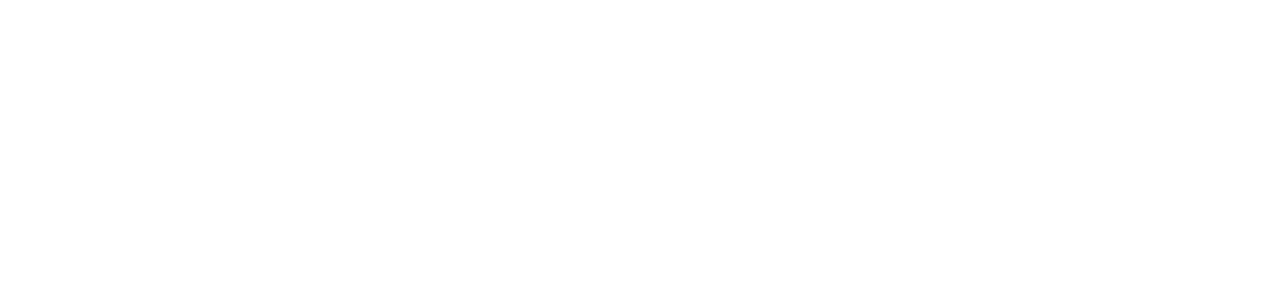
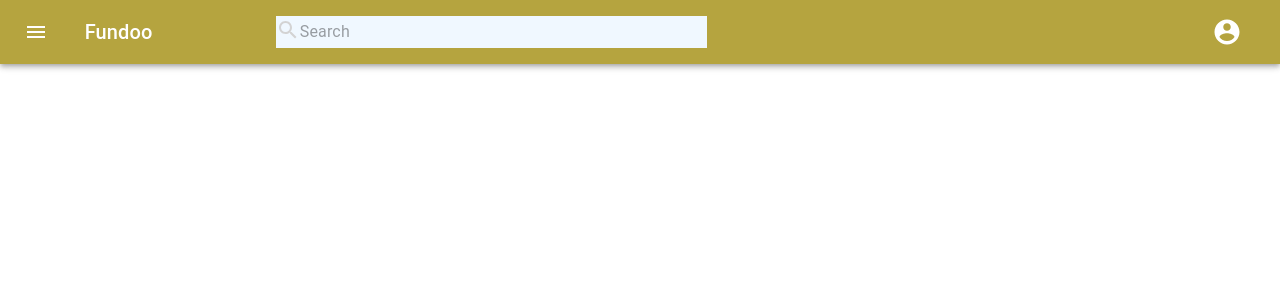
Before and after one commit to Kumarshanbhag/Fundoo-React, a React (Create React App) app: page /dashboard in a window 1280 px wide. Shown: the top 300 px of the page. Built offline with nearby package versions, Linux system fonts and the light colour scheme.

Commit message:
ADDED : Header Component in Dashboard

```diff
--- a/src/App.js
+++ b/src/App.js
@@ -4,7 +4,7 @@
 import SignIn from './Pages/SignIn';
 import ForgotPassword from './Pages/ForgotPassword';
 import SignUp from './Pages/SignUp';
-import Profile from './Pages/Profile';
+import Dashboard from './Pages/Dashboard';
 
 class App extends Component {
   render() {
@@ -15,7 +15,7 @@
            <Route path='/' component={SignIn} exact={true}></Route>
            <Route path='/forgotpassword' component={ForgotPassword}></Route>
            <Route path='/signup' component={SignUp}></Route>
-           <Route path="/profile" component={Profile}/>
+           <Route path="/dashboard" component={Dashboard}/>
          </Switch>
       </BrowserRouter>
       </div>
--- /dev/null
+++ b/src/Components/Header.jsx
@@ -0,0 +1,60 @@
+import React from 'react'
+import { AppBar,
+    InputBase,
+    Typography,
+    Toolbar,
+    IconButton }
+  from "@material-ui/core";
+
+  import { Search,
+    AccountCircle,
+    Menu }
+  from "@material-ui/icons";
+
+  import '../scss/header.scss';
+
+
+class Header extends React.Component {
+    render() {
+        return (
+            <React.Fragment>
+                <AppBar position="static" style={{ background: '#b5a43f' }}>
+                    <Toolbar>
+                        <IconButton
+                        edge="start"
+                        className="menuButton"
+                        color="inherit"
+                        aria-label="open drawer"
+                        >
+                            <Menu />
+                        </IconButton>
+
+                        <Typography className="title" variant="h6" noWrap>
+                            Fundoo
+                        </Typography>
+
+                         <div className="search">
+                            <div className="searchIcon">
+                                <Search/>
+                            </div>
+                            <InputBase placeholder="Search" className="searchInput" />
+                        </div>
+
+                        <div className="profile">
+                            <IconButton
+                            edge="end"
+                            aria-label="account of current user"
+                            aria-haspopup="true"
+                            color="inherit"
+                            >
+                                <AccountCircle style={{ fontSize: 30 }} />
+                            </IconButton>
+                        </div>
+                    </Toolbar>
+                </AppBar>
+            </React.Fragment>
+        )
+    }
+}
+
+export default Header;
--- /dev/null
+++ b/src/Pages/Dashboard.jsx
@@ -0,0 +1,21 @@
+import React, { Component } from 'react'
+import Header from '../Components/Header'
+
+class Dashboard extends Component {
+  constructor(props) {
+    super(props);
+    this.state = {
+      userData: null,
+    };
+    this.state.userData = this.props.history.location.state;
+  }
+
+  render() {
+    console.log('Profile',this.state.userData);
+    return (
+      <Header />
+    )
+  };
+}
+
+export default Dashboard;
--- a/src/Pages/Profile.jsx
+++ /dev/null
@@ -1,13 +0,0 @@
-import React, { Component } from 'react'
-
-class Profile extends Component {
-    render() {
-        return (
-            <div>
-
-            </div>
-        )
-    }
-}
-
-export default Profile;
--- a/src/Pages/SignIn.jsx
+++ b/src/Pages/SignIn.jsx
@@ -66,10 +66,15 @@
                 console.log("Response", res);
                 this.setState({ message: "Login Done" });
                 this.setState({ open: true });
-                console.log(data);
+                let userData = {
+                    name: res.data.firstName,
+                    lastName: res.data.lastName,
+                    email: res.data.email,
+                };
+                console.log("Response",userData);
                 this.props.history.push({
-                    pathname: "/profile",
-                    state: { data },
+                    pathname: "/dashboard",
+                    state: { userData },
                 });
             } else {
                 this.setState({ message: "Login Failed" });
--- /dev/null
+++ b/src/scss/header.scss
@@ -0,0 +1,27 @@
+.menuButton{
+    margin-left: 2%;
+}
+
+.title{
+    margin-left: 2% !important;
+}
+
+.search{
+    display: flex;
+    align-items: center;
+    flex-direction: row;
+    background-color: aliceblue;
+    position: relative;
+    margin-left: 10%;
+    width: 35%;
+}
+
+.searchIcon{
+    align-items: center;
+    color: lightgray;
+}
+
+.profile{
+    display: flex;
+    margin-left: 40%;
+}
```
